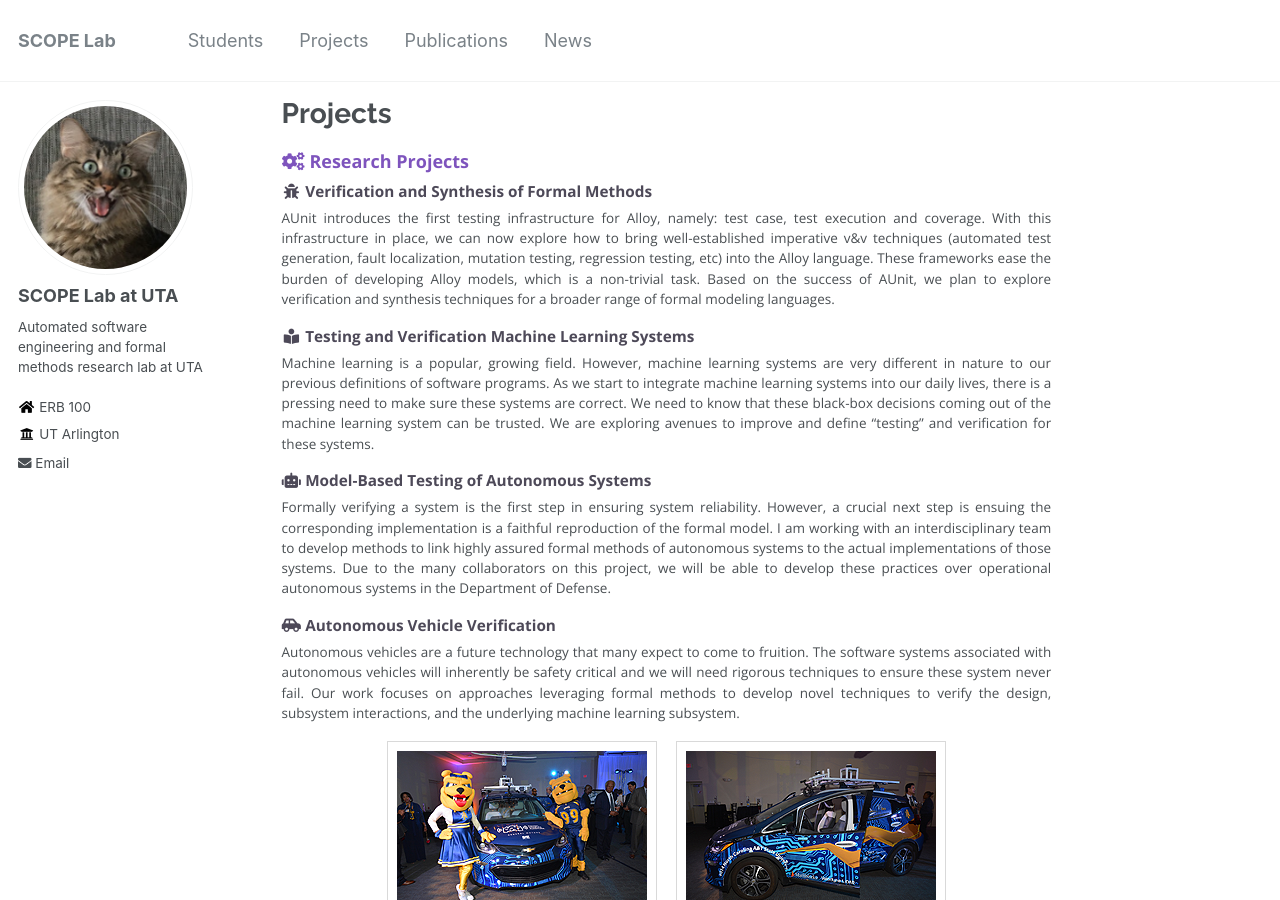
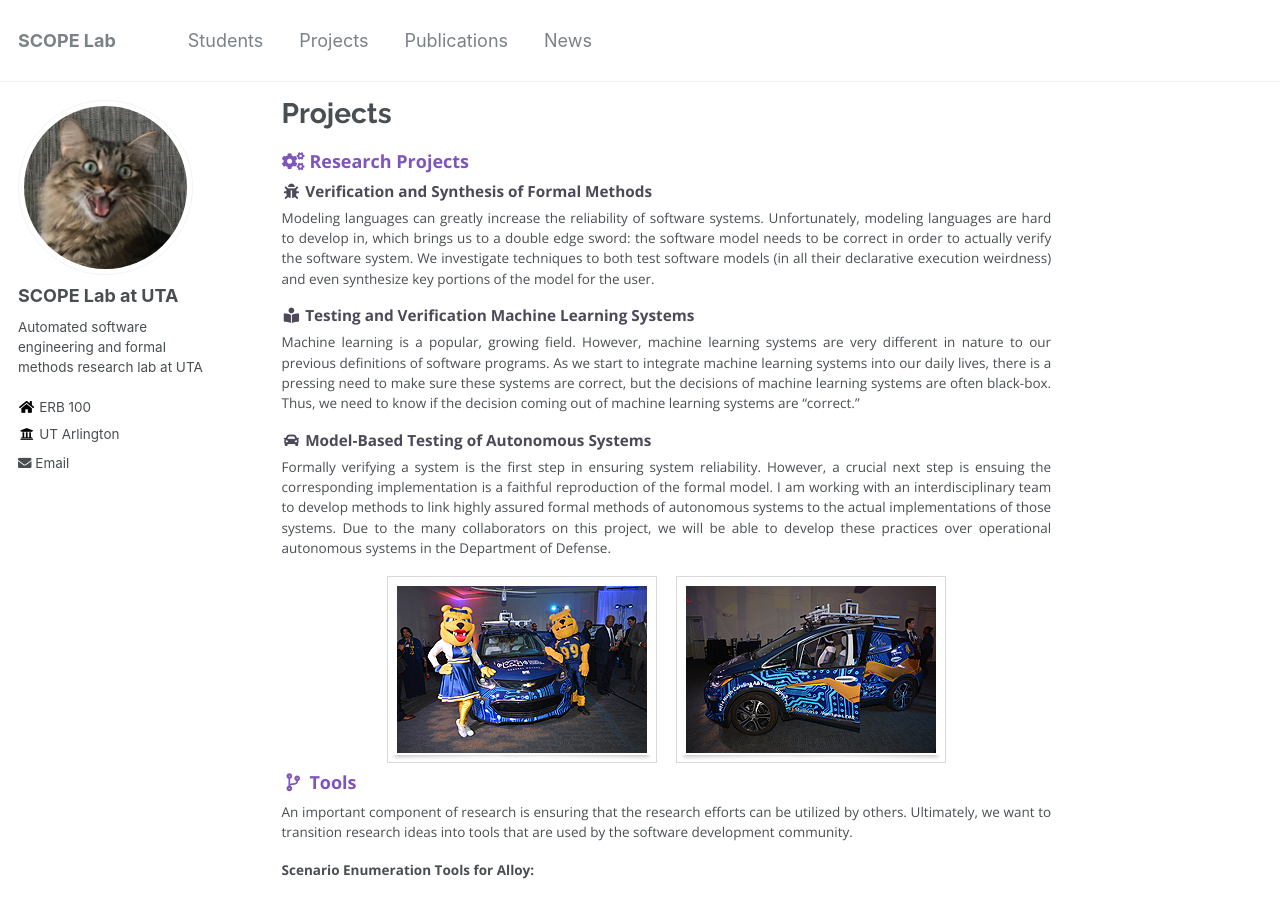
Before and after one commit to SCOPELabUTA/SCOPELabUTA.github.io, a Jekyll site: the page built from _pages/projects.md, in a window 1280 px wide and 900 px high. Built offline with Jekyll 4.4.1, drawn with Linux system fonts in a browser that asks for light colours.

Commit message:
Update projects

```diff
--- a/_pages/projects.md
+++ b/_pages/projects.md
@@ -8,16 +8,13 @@ author_profile: true
 ### <i class="fa fa-fw fa-cogs" aria-hidden="true"></i> Research Projects
 
 ## <i class="fa fa-fw fa-bug" aria-hidden="true"></i> Verification and Synthesis of Formal Methods
-AUnit introduces the first testing infrastructure for Alloy, namely: test case, test execution and coverage. With this infrastructure in place, we can now explore how to bring well-established imperative v&v techniques (automated test generation, fault localization, mutation testing, regression testing, etc) into the Alloy language. These frameworks ease the burden of developing Alloy models, which is a non-trivial task. Based on the success of AUnit, we plan to explore verification and synthesis techniques for a broader range of formal modeling languages.
+Modeling languages can greatly increase the reliability of software systems. Unfortunately, modeling languages are hard to develop in, which brings us to a double edge sword: the software model needs to be correct in order to actually verify the software system. We investigate techniques to both test software models (in all their declarative execution weirdness) and even synthesize key portions of the model for the user.
 
 ## <i class="fa fa-fw fa-book-reader" aria-hidden="true"></i> Testing and Verification Machine Learning Systems
-Machine learning is a popular, growing field. However, machine learning systems are very different in nature to our previous definitions of software programs. As we start to integrate machine learning systems into our daily lives, there is a pressing need to make sure these systems are correct. We need to know that these black-box decisions coming out of the machine learning system can be trusted. We are exploring avenues to improve and define "testing" and verification for these systems.
+Machine learning is a popular, growing field. However, machine learning systems are very different in nature to our previous definitions of software programs. As we start to integrate machine learning systems into our daily lives, there is a pressing need to make sure these systems are correct, but the decisions of machine learning systems are often black-box. Thus, we need to know if the decision coming out of machine learning systems are "correct."
 
-## <i class="fa fa-fw fa-robot" aria-hidden="true"></i> Model-Based Testing of Autonomous Systems
+## <i class="fa fa-fw fa-car" aria-hidden="true"></i> Model-Based Testing of Autonomous Systems
 Formally verifying a system is the first step in ensuring system reliability. However, a crucial next step is ensuing the corresponding implementation is a faithful reproduction of the formal model. I am working with an interdisciplinary team to develop methods to link highly assured formal methods of autonomous systems to the actual implementations of those systems. Due to the many collaborators on this project, we will be able to develop these practices over operational autonomous systems in the Department of Defense.
-
-## <i class="fa fa-fw fa-car-side" aria-hidden="true"></i> Autonomous Vehicle Verification
-Autonomous vehicles are a future technology that many expect to come to fruition. The software systems associated with autonomous vehicles will inherently be safety critical and we will need rigorous techniques to ensure these system never fail. Our work focuses on approaches leveraging formal methods to develop novel techniques to verify the design, subsystem interactions, and the underlying machine learning subsystem.
 
 <center><img src="../images/auto2.png" alt="SAE-GM Autodrive Challenge"> &nbsp;&nbsp;&nbsp;<img src="../images/auto3.png" alt="SAE-GM Autodrive Challenge"></center>
 
@@ -26,17 +23,17 @@ Autonomous vehicles are a future technology that many expect to come to fruition
 An important component of research is ensuring that the research efforts can be utilized by others. Ultimately, we want to  transition research ideas into tools that are used by the software development community.
 
 **Scenario Enumeration Tools for Alloy:**
-  * **[HawkEye:](https://github.com/alloy-hawkeye/Hawkeye)** An interactive enumerator tool for Alloy that allows users to control how the next scenario enumated by Alloy differs from the current one.
-  * **[Seabs:](https://github.com/Allisonius/Seabs)** Tool to allow the user to guide solution enumeration for an Alloy model using abstract functions.
+* **[HawkEye:](https://github.com/alloy-hawkeye/Hawkeye)** An interactive enumerator tool for Alloy that allows users to control how the next scenario enumated by Alloy differs from the current one.
+* **[Seabs:](https://github.com/Allisonius/Seabs)** Tool to allow the user to guide solution enumeration for an Alloy model using abstract functions.
 
 **Testing tools for Alloy**
-  * **[AUnit Analyzer:](https://sites.google.com/view/aunitanalyzer)** Extension to the Alloy Analyzer that provides support for AUnit (test creation, test execution, coverage).
-  * **[MuAlloy:](https://github.com/kaiyuanw/MuAlloy)** Mutation testing tool for Alloy
-  * **[AlloyFL:](https://AlloyFL.github.io)** Tool for automated fault localization of Alloy models.
+* **[AUnit Analyzer:](https://sites.google.com/view/aunitanalyzer)** Extension to the Alloy Analyzer that provides support for AUnit (test creation, test execution, coverage).
+* **[MuAlloy:](https://github.com/kaiyuanw/MuAlloy)** Mutation testing tool for Alloy
+* **[AlloyFL:](https://AlloyFL.github.io)** Tool for automated fault localization of Alloy models.
 
 **Synthesis tools for Alloy**
-  * **[ARepair:](https://github.com/kaiyuanw/ARepair)** Tool for automated repair of Alloy models. The tool firsts performs fault localization to narrow in on the buggy portion of the model, then uses synthesis techniques to fix the model.
-  * **[ASketch:](https://github.com/kaiyuanw/ASketch)** Tool to synthesize parts of an Alloy model using sketching.
+* **[ARepair:](https://github.com/kaiyuanw/ARepair)** Tool for automated repair of Alloy models. The tool firsts performs fault localization to narrow in on the buggy portion of the model, then uses synthesis techniques to fix the model.
+* **[ASketch:](https://github.com/kaiyuanw/ASketch)** Tool to synthesize parts of an Alloy model using sketching.
 
 **Testing Tools for Prolog**
-  * **[ProFl:](https://github.com/geoorge1d127/ProFl)** Tool for automated fault localization of Prolog models.
+* **[ProFl:](https://github.com/geoorge1d127/ProFl)** Tool for automated fault localization of Prolog models.
```
